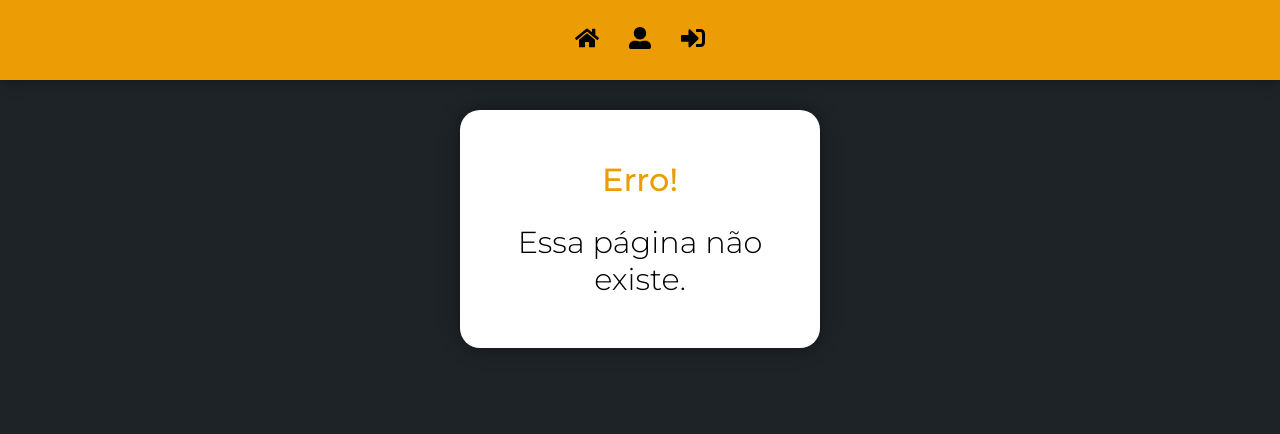
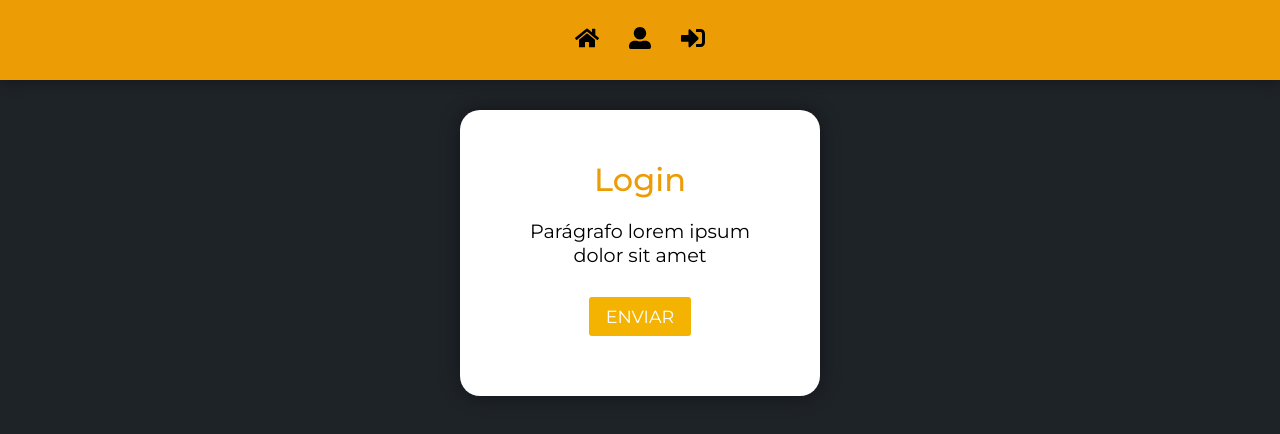
Before and after one commit to raulcabralc/school-management-app, a React (Create React App) app: page / in a window 1280 px wide. Shown: the top 434 px of the page. Built offline with nearby package versions, Linux system fonts and the light colour scheme.

Commit message:
Got back to BrowserRouter

```diff
--- a/package.json
+++ b/package.json
@@ -7,6 +7,7 @@
     "@testing-library/jest-dom": "^6.6.3",
     "@testing-library/react": "^16.3.0",
     "@testing-library/user-event": "^13.5.0",
+    "history": "^5.3.0",
     "react": "^19.1.0",
     "react-dom": "^19.1.0",
     "react-icons": "^5.5.0",
--- a/src/App.js
+++ b/src/App.js
@@ -1,5 +1,5 @@
 import React from "react";
-import { BrowserRouter } from "react-router-dom";
+import { BrowserRouter } from "react-router-dom/cjs/react-router-dom.min";
 
 import GlobalStyles from "./styles/globalStyles";
 import Header from "./components/Header/indexHeader";
--- a/src/routes/indexRoutes.js
+++ b/src/routes/indexRoutes.js
@@ -7,7 +7,7 @@ import Page404 from "../pages/Page404/index404";
 export default function Routes() {
   return (
     <Switch>
-      <Route exact path="/login" component={Login} />
+      <Route exact path="/" component={Login} />
       <Route path="*" component={Page404} />
     </Switch>
   );
```
Also changed, not shown: 2 other files (tests, documents, lock files or other folders).
